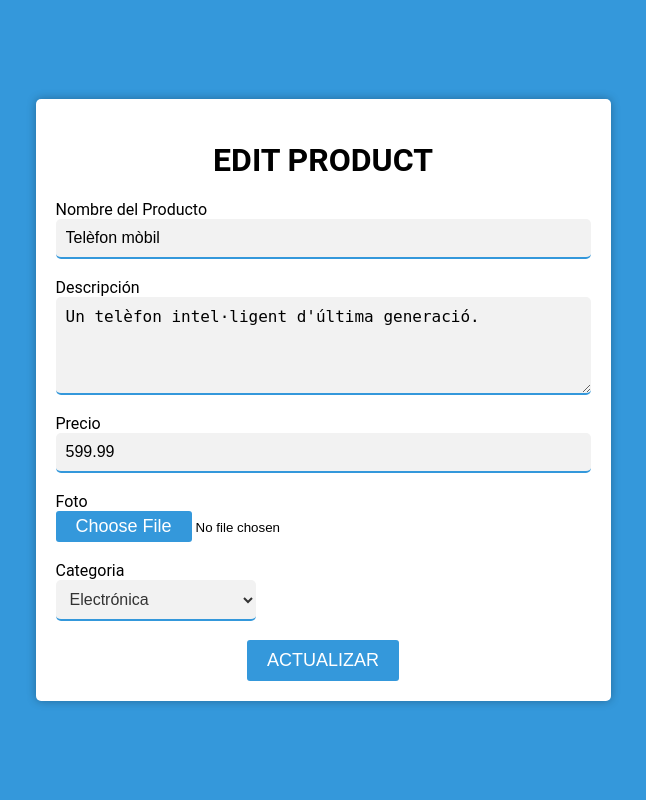
After one commit to MireiaCanton/project, a Flask app: page /products/update/1 in a window 1280 px wide. The commit adds this page. Shown: the whole page, without its empty margins (317-963 px from the left). Run offline with Flask 3, Linux system fonts and the light colour scheme; data comes from the database, SQL or seed files in the repository; both versions use the stored data as it was after the commit.

Commit message:
Punt final de forms

```diff
--- a/app.py
+++ b/app.py
@@ -1,15 +1,18 @@
 import sqlite3, os
 from flask import Flask, g, render_template, request, redirect, url_for
 from werkzeug.utils import secure_filename
-
+from datetime import datetime
 
 UPLOAD_FOLDER = './static/img'
 ALLOWED_EXTENSIONS = {'png', 'jpg', 'jpeg', 'gif'}
-
+VIEW_FOLDER='/static/img/'
 app = Flask(__name__)
 app.config['UPLOAD_FOLDER'] = UPLOAD_FOLDER
 
 DATABASE = 'database.db'
+@app.route('/')
+def hello():
+    return render_template('./hello.html')
 
 def get_db():
     db = getattr(g, '_database', None)
@@ -31,3 +34,101 @@ def index():
     data = cursor.fetchall()
     db.close()
     return render_template('/products/template.html', data=data)
+
+
+##CREATE
+def allowed_file(filename):
+    return '.' in filename and \
+           filename.rsplit('.', 1)[1].lower() in ALLOWED_EXTENSIONS
+
+@app.route('/products/create', methods=['POST', 'GET'])
+def crear_producto():
+    if request.method == 'POST':
+        nombreP = request.form['nombre']
+        precioP = request.form['precio']
+        descripcion = request.form['descripcion']
+        categoria = request.form['categoria']
+        if categoria == 'Electrònica':
+            categoria = 1
+        elif categoria == 'Roba':
+            categoria = 2
+        else:
+            categoria = 3
+        if 'foto' not in request.files:
+            return redirect(request.url)
+        file = request.files['foto']
+        if file and allowed_file(file.filename):
+            filename = secure_filename(file.filename)
+            file.save(os.path.join(app.config['UPLOAD_FOLDER'], filename))
+            ruta = VIEW_FOLDER+filename
+
+        db = sqlite3.connect(DATABASE)
+        cursor = db.cursor()
+        cursor.execute('INSERT INTO products (title, description, photo, price, category_id) VALUES (?, ?, ?, ?, ?)', (nombreP, descripcion, ruta, precioP, categoria ))
+        db.commit()
+        db.close()
+        return render_template('products/template.html')
+    else:
+        return render_template('products/create.html')
+
+
+
+##UPDATE
+# ... (your existing code)
+
+@app.route('/products/update/<int:product_id>', methods=['POST', 'GET'])
+def editar_producto(product_id):
+    if request.method == 'POST':
+        nombreP = request.form['nombre']
+        precioP = request.form['precio']
+        descripcion = request.form['descripcion']
+        categoria = request.form['categoria']
+        fecha=datetime.now()
+        if categoria == 'Electrónica':
+            categoria = 1
+        elif categoria == 'Ropa':
+            categoria = 2
+        else:
+            categoria = 3
+        if 'foto' in request.files:
+            file = request.files['foto']
+            if file and allowed_file(file.filename):
+                filename = secure_filename(file.filename)
+                file.save(os.path.join(app.config['UPLOAD_FOLDER'], filename))
+                ruta = VIEW_FOLDER+filename
+            else:
+                ruta = None  # No new photo was uploaded
+        else:
+            ruta = None
+
+        # Update the product in the database
+        db = sqlite3.connect(DATABASE)
+        cursor = db.cursor()
+        if ruta == None:
+            cursor.execute(
+            'UPDATE products SET title=?, description=?, price=?, category_id=?, updated=? WHERE id=?',
+            (nombreP, descripcion, precioP, categoria, product_id, fecha)
+        )
+        else:
+            cursor.execute(
+            'UPDATE products SET title=?, description=?, price=?, category_id=?, photo=?, updated=? WHERE id=?',
+            (nombreP, descripcion, precioP, categoria, ruta, product_id, fecha)
+        )
+        db.commit()
+        db.close()
+
+        return redirect('/products/list')  # Redirect to the product listing page or a success page
+    else:
+        # Load the current product details from the database based on product_id
+        db = sqlite3.connect(DATABASE)
+        cursor = db.cursor()
+        cursor.execute('SELECT * FROM products WHERE id = ?', (product_id,))
+        product = cursor.fetchone()
+        db.close()
+
+        if product:
+            return render_template('products/update.html', product=product, product_id=product_id)
+        else:
+            # Handle the case where the product with the given ID doesn't exist
+            # You can redirect or show an error message
+            return redirect('/products/list')  # Redirect to the product listing page
--- a/static/create.css
+++ b/static/create.css
@@ -82,3 +82,13 @@ h1{
     font-size: 16px;
     padding: 5px;
   }
+input[type=file]::-webkit-file-upload-button{
+  background-color: #3498db;
+  color: #fff;
+  padding: 5px 20px;
+  border: none;
+  border-radius: 3px;
+  font-size: 18px;
+  cursor: pointer;
+  outline: none;
+}
--- a/static/products.css
+++ b/static/products.css
@@ -29,3 +29,6 @@ tr:nth-child(even) {
 table:hover {
     box-shadow: 0px 0px 10px rgba(0, 0, 0, 0.1);
 }
+img{
+    width: 60px;
+}
--- a/templates/hello.html
+++ b/templates/hello.html
@@ -8,6 +8,5 @@
 </head>
 <body>
     <h1>Hello!</h1>
-    <img src="/static/img/mapache.jpg" alt="">
 </body>
 </html>
--- a/templates/products/template.html
+++ b/templates/products/template.html
@@ -13,7 +13,9 @@
                     <td>{{ row[0] }}</td>
                     <td>{{ row[1] }}</td>
                     <td>{{ row[2] }}</td>
-                    <td>{{ row[3] }}</td>
+                    <td>{{row[3]}}</td>
+                    <td><img src="{{ row[3] }}" alt="Imagen"></td>
+                    <td>{{row[8]}}</td>
                 </tr>
             {% endfor %}
         </tbody>
--- /dev/null
+++ b/templates/products/update.html
@@ -0,0 +1,37 @@
+<!DOCTYPE html>
+<html lang="en">
+<head>
+    <meta charset="UTF-8">
+    <meta name="viewport" content="width=device-width, initial-scale=1.0">
+    <title>Edit Product</title>
+    <link rel="stylesheet" href="{{ url_for('static', filename='create.css') }}">
+</head>
+<body>
+    <div class="contenedor">
+        <h1>EDIT PRODUCT</h1>
+        <form action="/products/update/{{ product_id }}" method="POST" enctype="multipart/form-data">
+            <label for="nombre">Nombre del Producto</label><br>
+            <input class="caja" type="text" name="nombre" value="{{ product[1] }}" required><br>
+
+            <label for="descripcion">Descripción</label><br>
+            <textarea class="caja" name="descripcion" rows="4" cols="50">{{ product[2] }}</textarea><br>
+
+            <label for="precio">Precio</label><br>
+            <input class="caja" type="number" name="precio" step="0.01" value="{{ product[4] }}"><br>
+
+            <label for="foto">Foto</label><br>
+            <input type="file" id="imagen" name="foto" accept="image/*" value="{{product[3]}}"><br><br>
+
+            <label for="categoria">Categoria</label><br>
+            <select id="miDesplegable" name="categoria">
+                <option value="1" {% if product['category_id'] == 1 %} selected {% endif %}>Electrónica</option>
+                <option value="2" {% if product['category_id'] == 2 %} selected {% endif %}>Ropa</option>
+                <option value="3" {% if product['category_id'] == 3 %} selected {% endif %}>Juguetes</option>
+            </select><br><br>
+            <div class="boton">
+                <input class="button" type="submit" value="ACTUALIZAR">
+            </div>
+        </form>
+    </div>
+</body>
+</html>
```
Also changed, not shown: templates/products/create.html (added, +38 -0 lines), database.db, static/img/nokia.jpg (added), static/img/nutrias.jpg (added).
